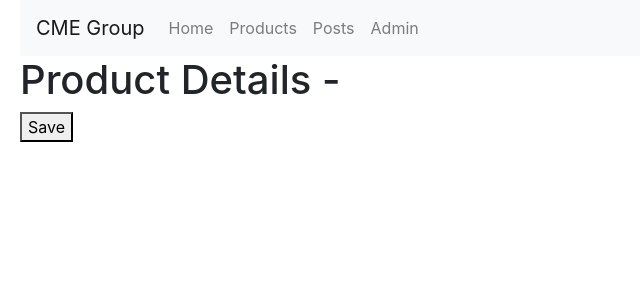
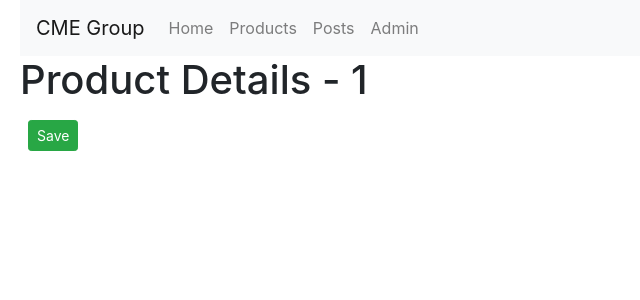
Before and after one commit to codewithz/cme-react-playground, a React (Create React App) app: page /products/1 in a window 1280 px wide. Shown: the top 300 px of the page, without its empty margins (0-640 px from the left). Built offline with nearby package versions, Linux system fonts and the light colour scheme.

Commit message:
Routing- Consuming Route Parameters

```diff
--- a/src/components/RoutingApp/ProductDetails.jsx
+++ b/src/components/RoutingApp/ProductDetails.jsx
@@ -1,10 +1,11 @@
 import React from 'react'
 
-export default function ProductDetails() {
+export default function ProductDetails(props) {
+    const productId = props.match.params.id
     return (
         <div>
-            <h1>Product Details - </h1>
-            <button>Save</button>
+            <h1>Product Details - {productId}</h1>
+            <button className='btn btn-success btn-sm m-2'>Save</button>
         </div>
     )
 }
```
